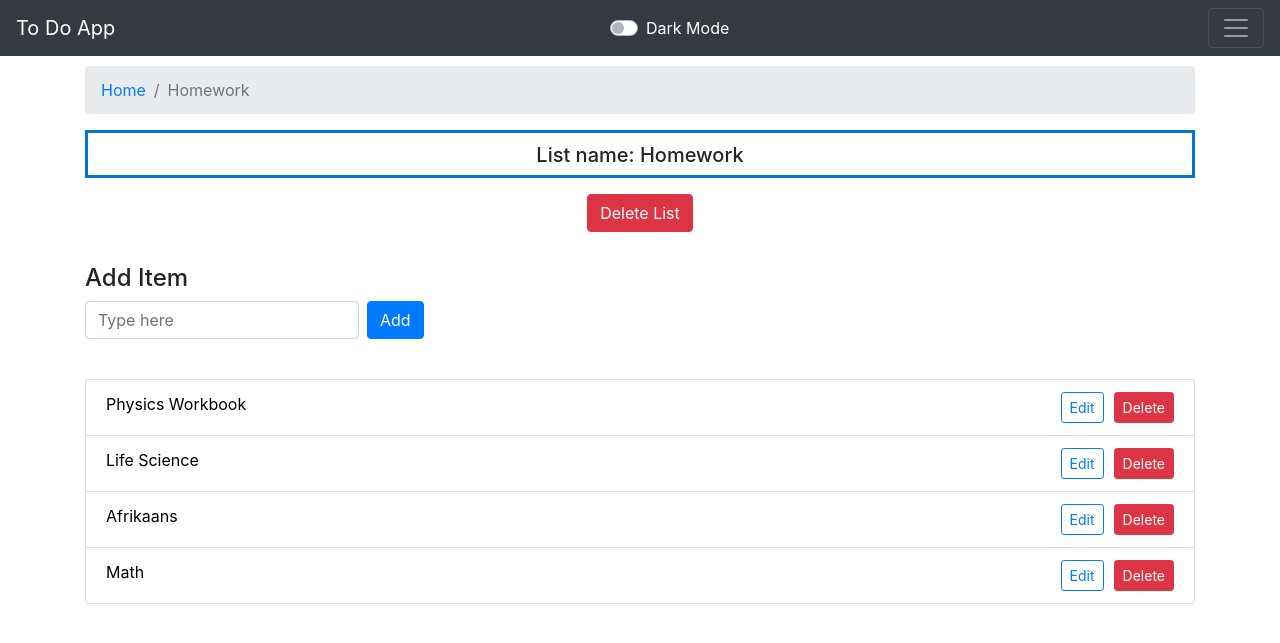
After one commit to Pares145/ToDoApp, a Django app: page /8 in a window 1280 px wide. The commit adds this page. Shown: the top 643 px of the page. Run offline with Django 3.2, Linux system fonts and the light colour scheme; a user stored in the database is signed in; data comes from the database, SQL or seed files in the repository; some libraries are stand-ins or nearby versions.

Commit message:
dark mode and multiple to do lists

```diff
--- /dev/null
+++ b/static/css/dark-mode.css
@@ -0,0 +1,16 @@
+[data-theme="dark"] {
+  background-color: #111 !important;
+  color: #eee;
+}
+
+[data-theme="dark"] .bg-light {
+  background-color: #333 !important;
+}
+
+[data-theme="dark"] .bg-white {
+  background-color: #000 !important;
+}
+
+[data-theme="dark"] .bg-black {
+  background-color: #eee !important;
+}
--- /dev/null
+++ b/static/js/dark-mode-switch.min.js
@@ -0,0 +1 @@
+!function(){var t,e=document.getElementById("darkSwitch");if(e){t=null!==localStorage.getItem("darkSwitch")&&"dark"===localStorage.getItem("darkSwitch"),(e.checked=t)?document.body.setAttribute("data-theme","dark"):document.body.removeAttribute("data-theme"),e.addEventListener("change",function(t){e.checked?(document.body.setAttribute("data-theme","dark"),localStorage.setItem("darkSwitch","dark")):(document.body.removeAttribute("data-theme"),localStorage.removeItem("darkSwitch"))})}}();
--- a/toDoApp/admin.py
+++ b/toDoApp/admin.py
@@ -1,5 +1,6 @@
 from django.contrib import admin
-from .models import Todo
+from .models import Item, ToDoList
 
 # Register your models here.
-admin.site.register(Todo)
+admin.site.register(ToDoList)
+admin.site.register(Item)
--- a/toDoApp/templates/base.html
+++ b/toDoApp/templates/base.html
@@ -5,24 +5,16 @@
 
 <head>
     <meta charset="UTF-8">
-    <title>Hello Django</title>
+    <title>To Do App</title>
     <meta charset="UTF-8"/>
     <meta name="viewport" content="width=device-width, initial-scale=1"/>
 
-    <link rel="stylesheet" href="{% static "css/style.css" %}">
+    <link rel="stylesheet" href="{% static 'css/dark-mode.css' %}">
 
     <link rel="stylesheet" href="https://stackpath.bootstrapcdn.com/bootstrap/4.3.1/css/bootstrap.min.css"
           integrity="sha384-ggOyR0iXCbMQv3Xipma34MD+dH/1fQ784/j6cY/iJTQUOhcWr7x9JvoRxT2MZw1T" crossorigin="anonymous">
 
-    <script src="https://code.jquery.com/jquery-3.3.1.slim.min.js"
-            integrity="sha384-q8i/X+965DzO0rT7abK41JStQIAqVgRVzpbzo5smXKp4YfRvH+8abtTE1Pi6jizo"
-            crossorigin="anonymous"></script>
-    <script src="https://cdnjs.cloudflare.com/ajax/libs/popper.js/1.14.7/umd/popper.min.js"
-            integrity="sha384-UO2eT0CpHqdSJQ6hJty5KVphtPhzWj9WO1clHTMGa3JDZwrnQq4sF86dIHNDz0W1"
-            crossorigin="anonymous"></script>
-    <script src="https://stackpath.bootstrapcdn.com/bootstrap/4.3.1/js/bootstrap.min.js"
-            integrity="sha384-JjSmVgyd0p3pXB1rRibZUAYoIIy6OrQ6VrjIEaFf/nJGzIxFDsf4x0xIM+B07jRM"
-            crossorigin="anonymous"></script>
+    <link rel="shortcut icon" type="image/png" href="{% static 'img/favicon.ico' %}"/>
 
     <style>
         .hello-msg{
@@ -38,16 +30,26 @@
         }
 
 
+
+
     </style>
 
 </head>
 
 <body>
 
+
 <!--Navbar-->
 <nav class="navbar navbar-dark bg-dark">
     <!-- Navbar brand -->
-    <a class="navbar-brand" href="#">To Do App</a>
+    <a class="navbar-brand" href="/">To Do App</a>
+
+    <div class="nav-link">
+        <div class="custom-control custom-switch">
+            <input type="checkbox" class="custom-control-input" id="darkSwitch">
+            <label class="custom-control-label" for="darkSwitch" style="color:#FFF">Dark Mode</label>
+        </div>
+    </div>
 
     <!-- Collapse button -->
     <button class="navbar-toggler toggler-example" type="button" data-toggle="collapse"
@@ -57,10 +59,9 @@
 
     <!-- Collapsible content -->
     <div class="collapse navbar-collapse" id="navbarSupportedContent15">
-
         <!-- Links -->
         <ul class="navbar-nav mr-auto">
-              <span class="hello-msg">Hello, {{request.user}}</span>
+            <span class="hello-msg">Hello, {{request.user}}</span>
             <li class="nav-item active logout-msg">
                 <a class="nav-link" href="{% url 'logout' %}">Logout <span class="sr-only">(current)</span></a>
             </li>
@@ -70,14 +71,25 @@
     </div>
 </nav>
 
-
-</nav>
 <div class="container">
     {% block content %}
 
     {% endblock content %}
 </div>
 
+
+<script src="https://code.jquery.com/jquery-3.3.1.slim.min.js"
+        integrity="sha384-q8i/X+965DzO0rT7abK41JStQIAqVgRVzpbzo5smXKp4YfRvH+8abtTE1Pi6jizo"
+        crossorigin="anonymous"></script>
+<script src="https://cdnjs.cloudflare.com/ajax/libs/popper.js/1.14.7/umd/popper.min.js"
+        integrity="sha384-UO2eT0CpHqdSJQ6hJty5KVphtPhzWj9WO1clHTMGa3JDZwrnQq4sF86dIHNDz0W1"
+        crossorigin="anonymous"></script>
+<script src="https://stackpath.bootstrapcdn.com/bootstrap/4.3.1/js/bootstrap.min.js"
+        integrity="sha384-JjSmVgyd0p3pXB1rRibZUAYoIIy6OrQ6VrjIEaFf/nJGzIxFDsf4x0xIM+B07jRM"
+        crossorigin="anonymous"></script>
+
+<script src="{% static 'js/dark-mode-switch.min.js' %}"></script>
+
+
 </body>
-
 </html>
--- /dev/null
+++ b/toDoApp/templates/toDoApp/details.html
@@ -0,0 +1,81 @@
+{% extends "base.html" %}
+
+{% block content %}
+
+<style>
+    .edit-btn{
+        margin-right: 10px;
+        margin-top: 0px;
+    }
+
+    .list-name {
+        margin-top: 10px;
+        text-align: center;
+        border: 3px solid #0275d8;
+    }
+
+    .list-name-text {
+        margin-top: 10px;
+
+    }
+
+</style>
+
+<nav aria-label="breadcrumb" >
+  <ol class="breadcrumb list-name-text">
+    <li class="breadcrumb-item"><a href="/">Home</a></li>
+    <li class="breadcrumb-item active" aria-current="page">{{ todo_list.name }}</li>
+  </ol>
+</nav>
+<div class="list-name">
+    <h5 class="list-name-text">List name: {{ todo_list.name }}</h5>
+</div>
+
+<div class="row mt-3">
+    <div class="col">
+        <form action="delete_todolist/{{todo_list.id}}/" method="post">
+            {% csrf_token %}
+            <div class="text-center">
+                <button type="submit" class="btn btn-danger mb-2">Delete List</button>
+            </div>
+        </form>
+
+        <br>
+        <div class="right"><h4>Add Item</h4></div>
+        <form action="add_todo/{{todo_list.id}}/" method="post" class="form-inline">
+            {% csrf_token %}
+            <input type="text" name="content" class="form-control mb-3 mr-sm-2" placeholder="Type here">
+            <button type="submit" class="btn btn-primary mb-3">Add</button>
+        </form>
+
+    </div>
+</div>
+
+
+<div class="row mt-4">
+    <div class="col">
+        <ul class="list-group">
+            {% for todo_item in todo_items %}
+            <li class="list-group-item" style="color:#000">{{ todo_item.text }}
+
+                <div class="float-right">
+                    <form action="delete_todo/{{todo_item.id}}/" method="post">
+                        {% csrf_token %}
+                        <button type="submit" class="btn btn-sm btn-danger">Delete</button>
+                    </form>
+                </div>
+
+                <div class="float-right">
+                    <form action="edit_todo/{{todo_item.id}}/" method="GET">
+
+                        <button type="submit" class="btn btn-outline-primary btn-sm edit-btn">Edit</button>
+                    </form>
+
+                </div>
+
+            </li>
+            {% endfor %}
+        </ul>
+    </div>
+</div>
+{% endblock content %}
--- a/toDoApp/urls.py
+++ b/toDoApp/urls.py
@@ -1,11 +1,13 @@
 from . import views
 from django.urls import path
 
+
 urlpatterns = [
     path('', views.index, name='index'),
-    path('add_todo/', views.add_todo, name='add_todo'),
+    path('add_todo/<int:todolist_id>/', views.add_todo, name='add_todo'),
+    path('add_todolist/', views.add_todolist, name='add_todolist'),
     path('delete_todo/<int:todo_id>/', views.delete_todo, name='delete_todo'),
+    path('delete_todolist/<int:todolist_id>/', views.delete_todolist, name='delete_todolist'),
     path('edit_todo/<int:todo_id>/', views.edit_todo, name='edit_todo'),
-    path('edit_todo/<int:todo_id>/update_todo/', views.update_todo, name='update_todo'),
-
+    path('<int:todolist_id>', views.details, name='todolist'),
 ]
--- a/toDoApp/views.py
+++ b/toDoApp/views.py
@@ -1,47 +1,119 @@
 from django.shortcuts import render
 from django.http import HttpResponse, HttpResponseRedirect
 from django.utils import timezone
-from .models import Todo
+from .models import Item, ToDoList
 from django.contrib.auth.decorators import login_required
-from django.contrib.auth import authenticate, login, logout
 
 
 @login_required(login_url='login')
 def index(request):
-    todo_items = request.user.to_do_items.all().order_by("-added_date")
-    return render(request, 'toDoApp/index.html', {"todo_items": todo_items})
+    todo_lists = request.user.todolist.all().order_by("-added_date")
+    return render(request, 'toDoApp/index.html', {"todo_lists": todo_lists})
 
 
 @login_required(login_url='login')
-def add_todo(request):
+def details(request, todolist_id):
+    todo_list = request.user.todolist.get(id=todolist_id)
+    todo_items = todo_list.item_set.all().order_by("-added_date")
+
+    return render(request, 'toDoApp/details.html', {"todo_items": todo_items, "todo_list": todo_list})
+
+
+@login_required(login_url='login')
+def add_todolist(request):
 
     current_datetime = timezone.now()
-    content = request.POST["content"]
-    request.user.to_do_items.create(user=request.user, added_date=current_datetime, text=content)
 
-    return HttpResponseRedirect("/")
+    if request.method == "POST":
+        new_list = ToDoList(user=request.user, name=request.POST["content"], added_date=current_datetime)
+        new_list.save()
+
+        return HttpResponseRedirect("/")
+
+    else:
+        return HttpResponse("You cannot add lists this way")
+
+
+@login_required(login_url='login')
+def add_todo(request, todolist_id):
+
+    if request.method == "POST":
+
+        todo_list = request.user.todolist.get(id=todolist_id)
+        current_datetime = timezone.now()
+        content = request.POST["content"]
+        todo_list.item_set.create(added_date=current_datetime, text=content)
+
+        return HttpResponseRedirect("/" + str(todo_list.id))
+
+    else:
+        return HttpResponse("You cannot add items this way")
+
+
+@login_required(login_url='login')
+def delete_todolist(request, todolist_id):
+
+    if request.method == "POST":
+
+        todo_list = request.user.todolist.get(id=todolist_id)
+        todo_list.delete()
+
+        return HttpResponseRedirect("/")
+
+    else:
+        return HttpResponse("You cannot delete lists this way")
 
 
 @login_required(login_url='login')
 def delete_todo(request, todo_id):
-    Todo.objects.get(id=todo_id).delete()
+    if request.method == "POST":
 
-    return HttpResponseRedirect("/")
+        item_to_delete = Item.objects.get(id=todo_id)
+        todo_lists = request.user.todolist.all()
+
+        if item_to_delete.todolist in todo_lists:
+            print("Item deleted")
+            item_to_delete.delete()
+            return HttpResponseRedirect("/" + str(item_to_delete.todolist.id))
+
+        else:
+            return HttpResponse("This item is not in your to do list")
+
+    else:
+        return HttpResponse("Item not found/You cannot delete items this way")
 
 
 @login_required(login_url='login')
 def edit_todo(request, todo_id):
 
-    to_do_to_edit = request.user.to_do_items.get(id=todo_id)
+    if request.method == "GET":
 
-    todo_items = request.user.to_do_items.all().order_by("-added_date")
+        to_edit = Item.objects.get(id=todo_id)
+        to_do_lists = request.user.todolist.all()
 
-    return render(request, 'toDoApp/edit.html', {"todo_items": todo_items, "edit_value": to_do_to_edit.text, "todo_id": todo_id})
+        if to_edit.todolist in to_do_lists:
 
+            todo_items = to_edit.todolist.item_set.all().order_by("-added_date")
+            print("Transfer to edit page complete")
+            return render(request, 'toDoApp/edit.html',
+                          {"todo_items": todo_items, "edit_value": to_edit.text, "todo_id": todo_id,
+                           "todolist_id": to_edit.todolist.id})
 
-def update_todo(request, todo_id):
-    to_do_to_edit = request.user.to_do_items.get(id=todo_id)
-    to_do_to_edit.text = request.POST["content"]
-    to_do_to_edit.save()
+        else:
+            return HttpResponse("This item is not in your to do list/You cannot edit items this way")
 
-    return HttpResponseRedirect("/")
+    elif request.method == "POST":
+
+        item_to_edit = Item.objects.get(id=todo_id)
+        todo_lists = request.user.todolist.all()
+
+        if item_to_edit.todolist in todo_lists:
+
+            item_to_edit.text = request.POST["content"]
+            item_to_edit.save()
+            print("Item edited")
+
+            return HttpResponseRedirect("/" + str(item_to_edit.todolist.id))
+
+        else:
+            return HttpResponse("This item is not in your to do list")
```
Also changed, not shown: static/css/style.css (+1 -6 lines), static/js/dark-mode-switch.js (added, +27 -0 lines), toDoApp/models.py (+16 -2 lines), toDoApp/templates/toDoApp/edit.html (+5 -5 lines), toDoApp/templates/toDoApp/index.html (+11 -23 lines), db.sqlite3, static/img/favicon.ico (added), toDoApp/migrations/0001_initial.py, toDoApp/migrations/0002_todo_user.py (deleted), toDoApp/migrations/0002_todolist_added_date.py (added), toDoApp/migrations/0003_auto_20200930_2011.py (added).
